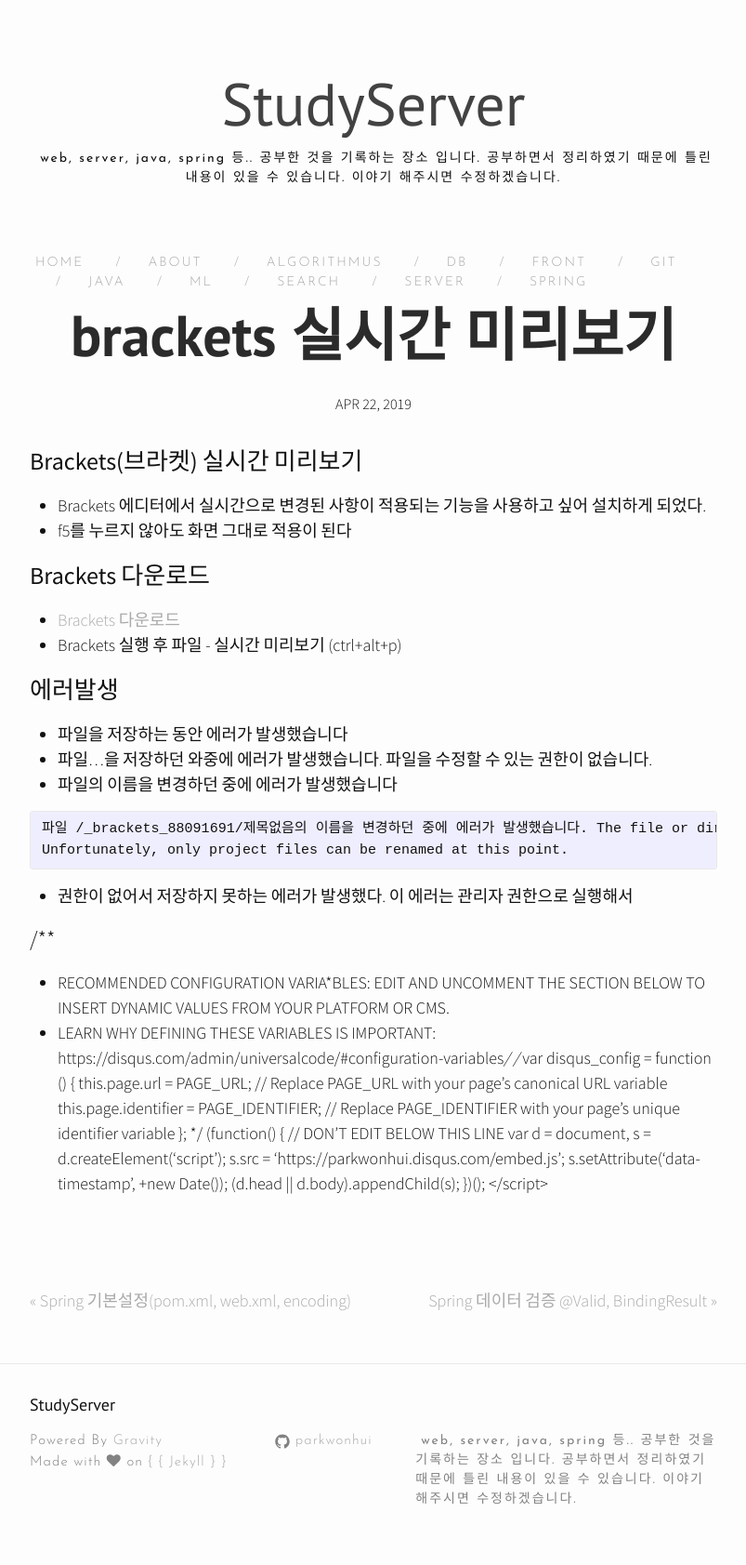
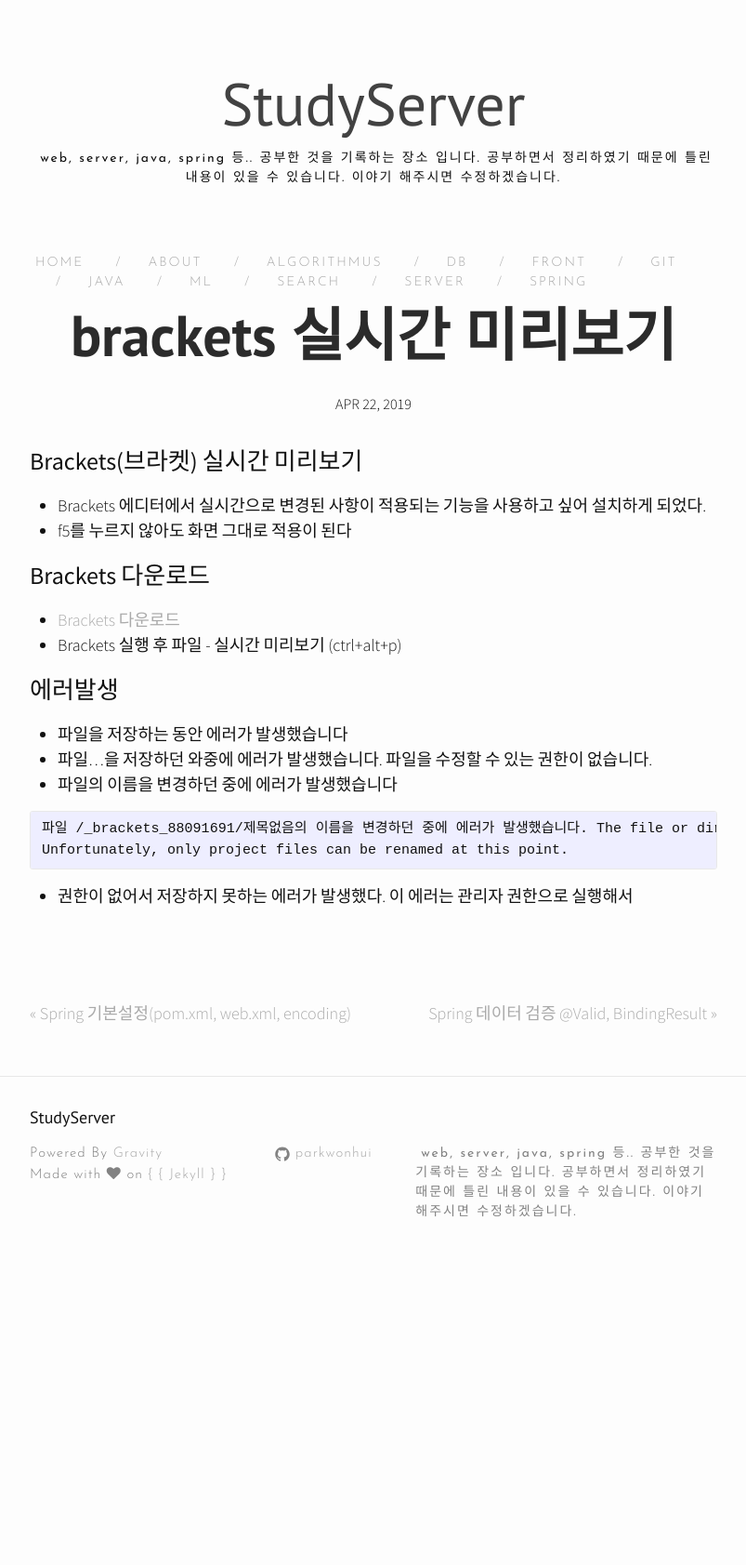
Before and after one commit to parkwonhui/parkwonhui.dev-github.io, a Jekyll site: the page built from _posts/front/2019-4-22-front-brackets.md, in a window 1280 px wide. Shown: the whole page at 93% size, without its empty margins (238-1041 px from the left). Built offline with Jekyll 4.4.1, drawn with Linux system fonts in a browser that asks for light colours; nearby versions of some CDN libraries; comment, search, counter and statistics services are not loaded; after the commit the page ends 1374 px from its top, so only the background shows below that.

Commit message:
덧글 깨지는 것 수정

```diff
--- a/_posts/front/2019-4-22-front-brackets.md
+++ b/_posts/front/2019-4-22-front-brackets.md
@@ -26,8 +26,12 @@
 
 - 권한이 없어서 저장하지 못하는 에러가 발생했다. 이 에러는 관리자 권한으로 실행해서
 
+
+<div id="disqus_thread"></div>
+<script>
+
 /**
-*  RECOMMENDED CONFIGURATION VARIA*BLES: EDIT AND UNCOMMENT THE SECTION BELOW TO INSERT DYNAMIC VALUES FROM YOUR PLATFORM OR CMS.
+*  RECOMMENDED CONFIGURATION VARIABLES: EDIT AND UNCOMMENT THE SECTION BELOW TO INSERT DYNAMIC VALUES FROM YOUR PLATFORM OR CMS.
 *  LEARN WHY DEFINING THESE VARIABLES IS IMPORTANT: https://disqus.com/admin/universalcode/#configuration-variables*/
 /*
 var disqus_config = function () {
```
Also changed, not shown: _posts/front/2019-4-23-front-bootstrap-basic.md (+6 -1 lines).
